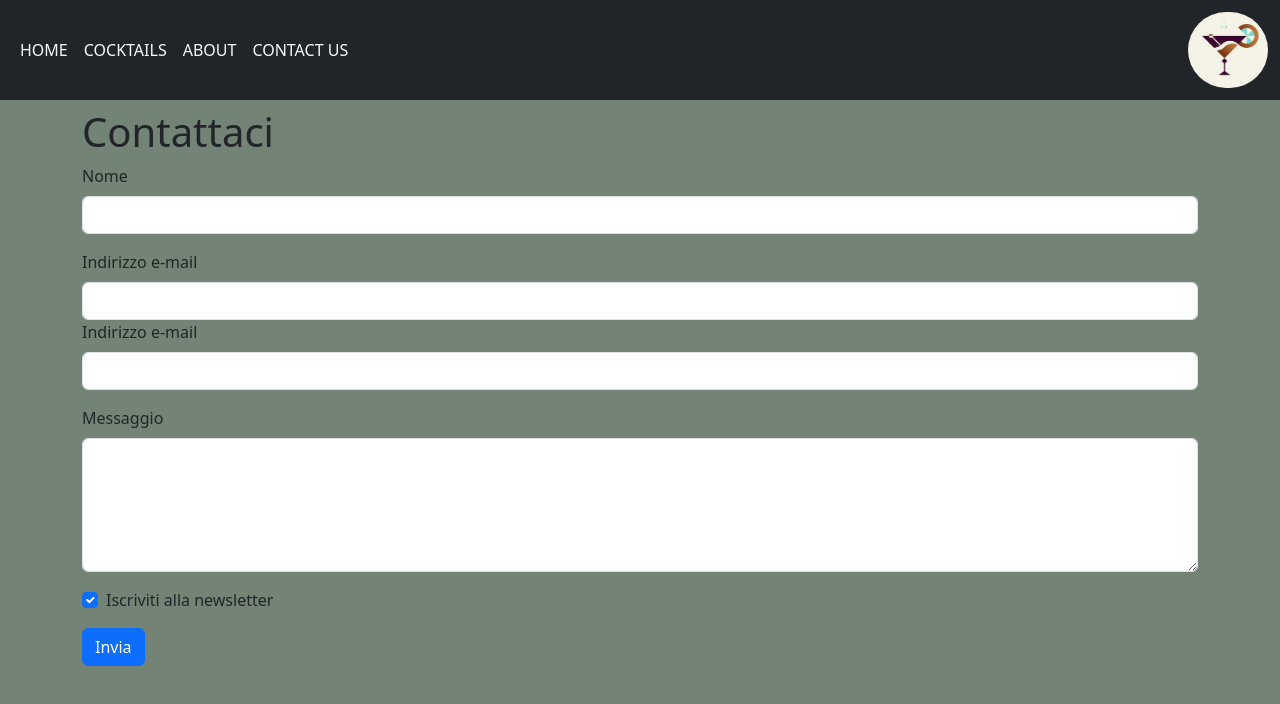
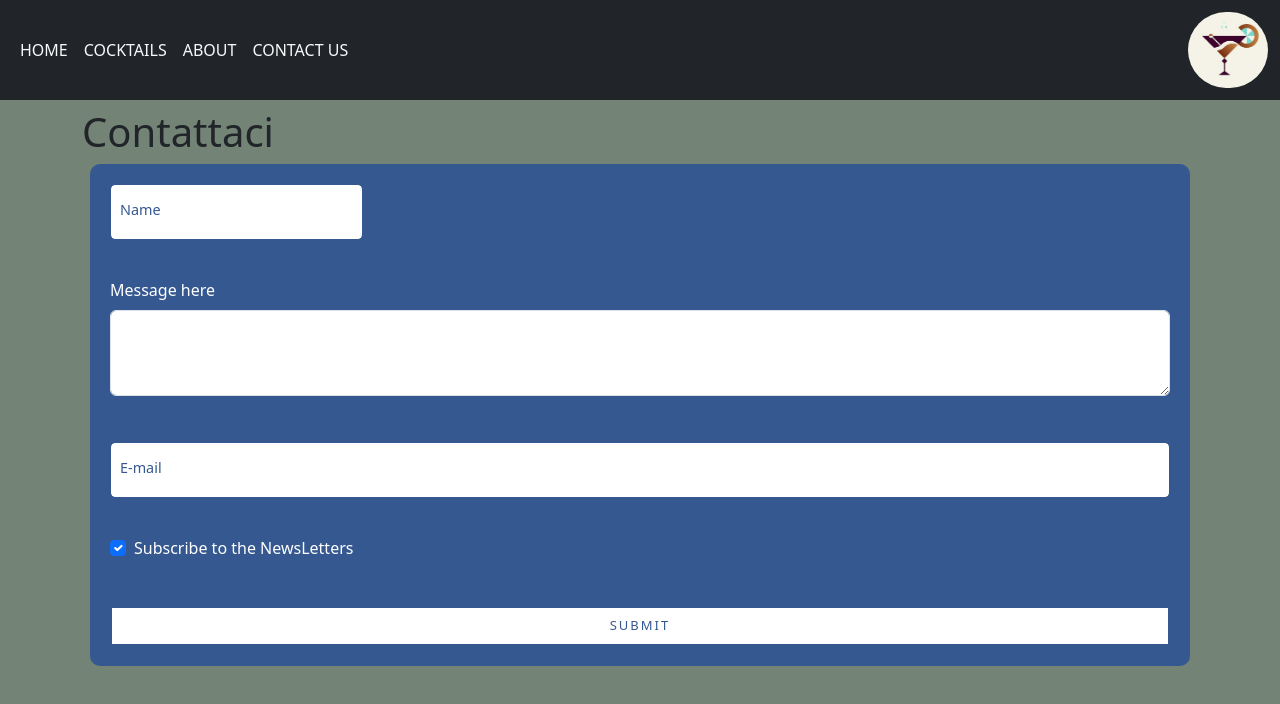
Before and after one commit to Andreaserra1997/laravel-vue-router-frontoffice-main, a Vue app: page /contact in a window 1280 px wide. Shown: the top 704 px of the page. Built offline with nearby package versions, Linux system fonts and the light colour scheme.

Commit message:
add style in contact

```diff
--- a/src/pages/AppContact.vue
+++ b/src/pages/AppContact.vue
@@ -77,45 +77,193 @@ export default {
     ></button>
   </div>
 
-  <form @submit.prevent="sendLead" novalidate>
-    <div class="mb-3">
-      <label for="name" class="form-label">Nome</label>
-      <input type="email" class="form-control" id="name" v-model="name" />
+  <form @submit.prevent="sendLead" novalidate class="form mx-auto">
+    <div class="flex" novalidate>
+      <label for="name" class="form-label">
+        <input
+          class="input form-control"
+          id="name"
+          v-model="name"
+          aria-describedby="emailHelp"
+          type="text"
+          required=""
+        />
+        <span>Name</span>
+      </label>
     </div>
 
     <div class="mb-3">
-      <label for="email" class="form-label">Indirizzo e-mail</label>
-      <input type="email" class="form-control" id="email" v-model="email" />
-      <label for="email" class="form-label">Indirizzo e-mail</label>
-      <input type="email" class="form-control" id="email" v-model="email" />
+      <label for="message" class="form-label text-white">Message here</label>
+      <textarea class="form-control" id="message" v-model="message" rows="3">
+      </textarea>
     </div>
 
-    <div class="mb-3">
-      <label for="message" class="form-label">Messaggio</label>
-      <textarea
-        class="form-control"
-        id="message"
-        rows="5"
-        v-model="message"
-      ></textarea>
-    </div>
+    <label for="email" class="form-label">
+      <input
+        class="input form-control"
+        id="email"
+        v-model="email"
+        type="email"
+        aria-describedby="emailHelp"
+        placeholder=""
+        required=""
+      />
+      <span>E-mail</span>
+    </label>
 
     <div class="mb-3 form-check">
       <input
         type="checkbox"
         class="form-check-input"
-        id="newsletter"
+        id="exampleCheck1"
         v-model="newsletter"
       />
-      <label class="form-check-label" for="newsletter"
-        >Iscriviti alla newsletter</label
+      <label class="form-check-label text-white" for="newsletters"
+        >Subscribe to the NewsLetters</label
       >
     </div>
 
-    <button type="submit" class="btn btn-primary" :disabled="isSending">
-      Invia
+    <button href="#" class="fancy" :disabled="isSending">
+      <span class="top-key"></span>
+      <span class="text">SUBMIT</span>
+      <span class="bottom-key-1"></span>
+      <span class="bottom-key-2"></span>
     </button>
   </form>
 </template>
 
-<style lang="scss" scoped></style>
+<style lang="scss" scoped>
+.form {
+  display: flex;
+  flex-direction: column;
+  gap: 30px;
+  max-width: 1100px;
+  background-color: #355891;
+  padding: 20px;
+  border-radius: 10px;
+  position: relative;
+}
+
+.message {
+  color: #355891;
+  font-size: 14px;
+}
+
+.flex {
+  display: flex;
+  width: 100%;
+  gap: 2rem;
+}
+
+.form label {
+  position: relative;
+}
+
+.form label .input {
+  width: 100%;
+  padding: 10px 10px 20px 10px;
+  outline: 0;
+  border: 1px solid #355891;
+  border-radius: 5px;
+}
+
+.form label .input + span {
+  position: absolute;
+  left: 10px;
+  top: 15px;
+  color: #355891;
+  font-size: 0.9em;
+  cursor: text;
+  transition: 0.3s ease;
+}
+
+.form label .input:placeholder-shown + span {
+  top: 15px;
+  font-size: 0.9em;
+}
+
+.form label .input:focus + span,
+.form label .input:valid + span {
+  top: 30px;
+  font-size: 0.7em;
+  font-weight: 600;
+}
+
+.form label .input:valid + span {
+  color: green;
+}
+
+.input01 {
+  width: 100%;
+  padding: 10px 10px 20px 10px;
+  outline: 0;
+  border: 1px solid #355891;
+  border-radius: 5px;
+}
+
+.form label .input01 + span {
+  position: absolute;
+  left: 10px;
+  top: 50px;
+  color: #355891;
+  font-size: 0.9em;
+  cursor: text;
+  transition: 0.3s ease;
+}
+
+.form label .input01:placeholder-shown + span {
+  top: 40px;
+  font-size: 0.9em;
+}
+
+.form label .input01:focus + span,
+.form label .input01:valid + span {
+  top: 50px;
+  font-size: 0.7em;
+  font-weight: 600;
+}
+
+.form label .input01:valid + span {
+  color: green;
+}
+
+.fancy {
+  background-color: white;
+  border: 2px solid #355891;
+  border-radius: 0px;
+  box-sizing: border-box;
+  color: #355891;
+  cursor: pointer;
+  display: inline-block;
+  font-weight: 390;
+  letter-spacing: 2px;
+  margin: 0;
+  outline: none;
+  overflow: visible;
+  padding: 8px 30px;
+  position: relative;
+  text-align: center;
+  text-decoration: none;
+  text-transform: none;
+  transition: all 0.3s ease-in-out;
+  user-select: none;
+  font-size: 13px;
+}
+
+.fancy:hover {
+  color: #355891;
+  background: #5f82a9;
+}
+
+.fancy:hover::before {
+  background: #355891;
+}
+
+.fancy:hover .text {
+  color: white;
+}
+
+.fancy:hover .top-key {
+  width: 0px;
+}
+</style>
```
